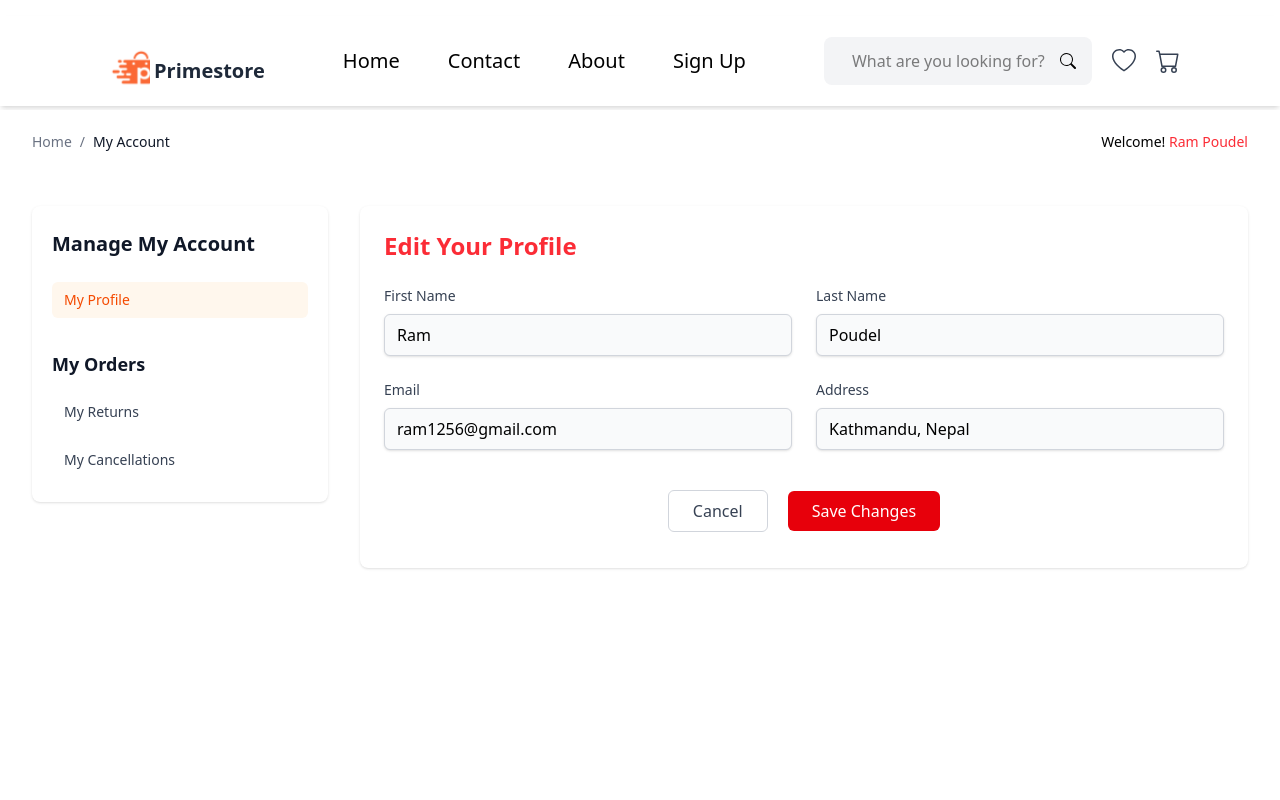
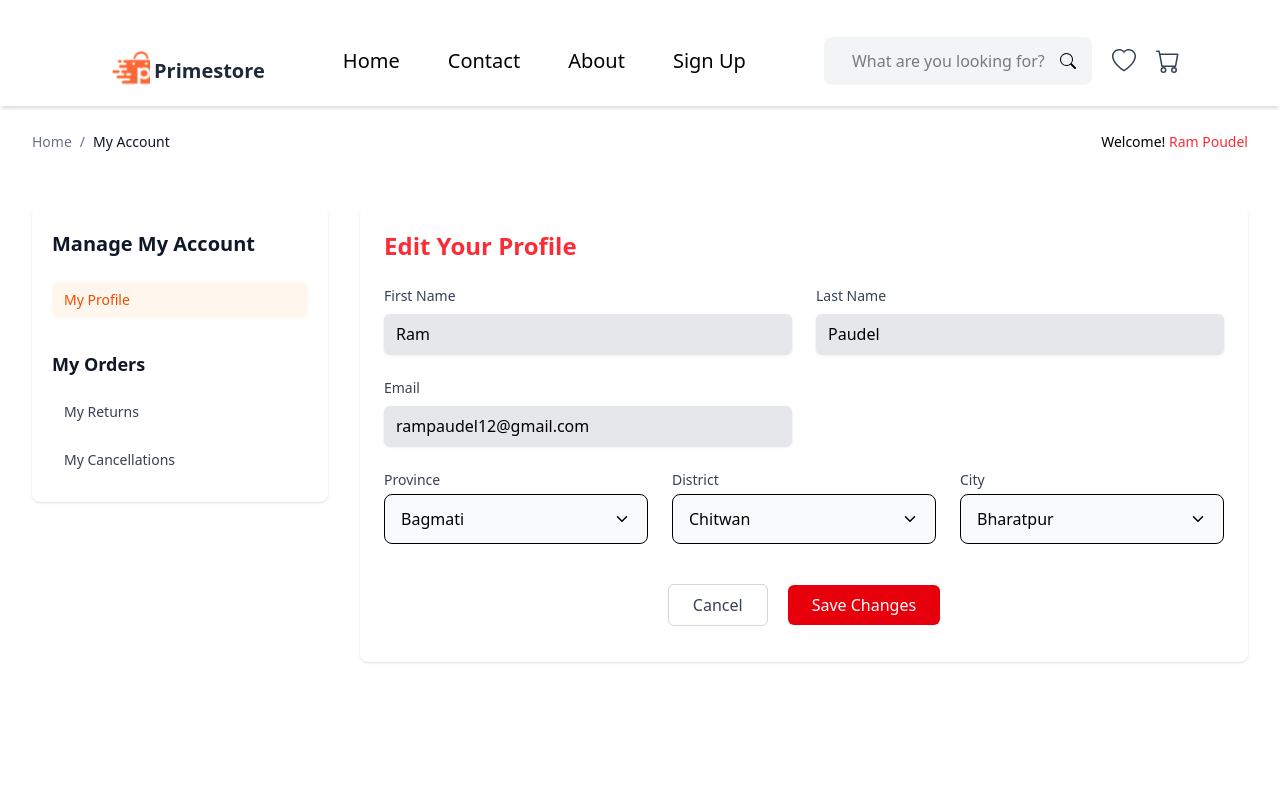
Before and after one commit to sumanpandey21/PrimeStore, a Next.js app: page /myaccount/my_profile in a window 1280 px wide. Shown: the top 800 px of the page. Built offline with nearby package versions, Linux system fonts and the light colour scheme.

Commit message:
Dropdown add for address

```diff
--- a/src/app/myaccount/my_profile/page.jsx
+++ b/src/app/myaccount/my_profile/page.jsx
@@ -1,27 +1,28 @@
 "use client"
-import { useState } from "react"
+import { useEffect, useState } from "react"
 import AlertMessage from "../../components/AlertMessage"
-import Link from "next/link"
+import Users from "../../data/users"
+import Dropdown from "@/app/components/Dropdown"
+import locations from "@/app/data/nepal_locations"
 
 export default function MyProfilePage() {
-  const [formData, setFormData] = useState({
-    firstName: "Ram",
-    lastName: "Poudel",
-    email: "ram1256@gmail.com",
-    address: "Kathmandu, Nepal",
+  const [formData, setFormData] = useState({})
+
+  useEffect(() => {
+    if (Users.users.length > 0) {
+      const user = Users.users[0]
+      console.log(user)
+      setFormData({
+        firstName: user.firstName,
+        lastName: user.lastName,
+        email: user.email,
+        province: user.province || "",
+        district: user.district || "",
+        city: user.city || "",
       })
+    }
+  }, [])
 
-  const handleInputChange = (e) => {
-    const { name, value } = e.target
-    setFormData((prev) => ({ ...prev, [name]: value }))
-  }
-
-  const regexRules = {
-    firstName: /^[A-Za-z]{2,}$/,
-    lastName: /^[A-Za-z]{2,}$/,
-    email: /^[^\s@]+@[^\s@]+\.[^\s@]+$/,
-    address: /^.{5,}$/,
-  }
   const [message, setMessage] = useState("")
   const [alertTrigger, setAlertTrigger] = useState(0)
 
@@ -32,52 +33,38 @@ export default function MyProfilePage() {
 
   const handleSaveChanges = (e) => {
     e.preventDefault()
-    const requiredFields = ["firstName", "lastName", "email", "address"]
-    const missingFields = requiredFields.filter(
-      (field) => !formData[field].trim()
-    )
+    const requiredFields = ["province", "district", "city"]
+    const missingFields = requiredFields.filter((field) => !formData[field])
 
     if (missingFields.length > 0) {
       showMessage(`Please fill in: ${missingFields.join(", ")}`)
       return
     }
 
-    if (!regexRules.firstName.test(formData.firstName)) {
-      showMessage("First name must be at least 2 letters.")
-      return
-    }
-    if (!regexRules.lastName.test(formData.lastName)) {
-      showMessage("Last name must be at least 2 letters.")
-      return
-    }
-    if (!regexRules.email.test(formData.email)) {
-      showMessage("Enter a valid email address.")
-      return
-    }
-    if (!regexRules.address.test(formData.address)) {
-      showMessage("Address must be at least 5 characters.")
-      return
-    }
-
-    showMessage("Message sent successfully!")
-
-    setFormData({
-      firstName: "",
-      lastName: "",
-      email: "",
-      address: "",
-    })
+    showMessage("Saved successfully!")
   }
 
   const handleCancel = () => {
+    if (Users.users.length > 0) {
+      const user = Users.users[0]
       setFormData({
-      firstName: "",
-      lastName: "",
-      email: "",
-      address: "",
+        firstName: user.firstName,
+        lastName: user.lastName,
+        email: user.email,
+        province: user.province || "",
+        district: user.district || "",
+        city: user.city || "",
       })
     }
+  }
 
+  const provinces = locations.provinces
+  const districts = formData.province
+    ? provinces.find((p) => p.name === formData.province)?.districts || []
+    : []
+  const cities = formData.district
+    ? districts.find((d) => d.name === formData.district)?.cities || []
+    : []
   return (
     <div className="lg:w-full">
       <div className="bg-white rounded-lg shadow-sm p-6">
@@ -86,86 +73,65 @@ export default function MyProfilePage() {
         </h2>
         <form onSubmit={handleSaveChanges} className="space-y-6 mb-3">
           <div className="grid grid-cols-1 md:grid-cols-2 gap-6">
-            <div>
-              <label
-                htmlFor="firstName"
-                className="block text-sm font-medium text-gray-700 mb-2"
-              >
-                First Name
+            {["firstName", "lastName", "email"].map((field) => (
+              <div key={field}>
+                <label className="block text-sm font-medium text-gray-700 mb-2">
+                  {field === "firstName"
+                    ? "First Name"
+                    : field === "lastName"
+                    ? "Last Name"
+                    : "Email"}
                 </label>
                 <input
-                type="text"
-                id="firstName"
-                name="firstName"
-                value={formData.firstName}
-                onChange={handleInputChange}
-                className="w-full px-3 py-2 border border-gray-300 rounded-md shadow-sm bg-gray-50 focus:outline-none focus:ring-2 focus:ring-red-500 focus:border-red-500"
+                  type={field === "email" ? "email" : "text"}
+                  value={formData[field] || ""}
+                  disabled
+                  className="w-full px-3 py-2 rounded-md shadow-sm bg-gray-200 cursor-not-allowed"
                 />
               </div>
-            <div>
-              <label
-                htmlFor="lastName"
-                className="block text-sm font-medium text-gray-700 mb-2"
-              >
-                Last Name
-              </label>
-              <input
-                type="text"
-                id="lastName"
-                name="lastName"
-                value={formData.lastName}
-                onChange={handleInputChange}
-                className="w-full px-3 py-2 border border-gray-300 rounded-md shadow-sm bg-gray-50 focus:outline-none focus:ring-2 focus:ring-red-500 focus:border-red-500"
+            ))}
+          </div>
+
+          {/* Address Dropdowns */}
+          <div className="grid grid-cols-1 md:grid-cols-3 gap-6">
+            <Dropdown
+              label="Province"
+              options={locations.provinces}
+              value={formData.province}
+              onChange={(val) =>
+                setFormData({
+                  ...formData,
+                  province: val,
+                  district: "",
+                  city: "",
+                })
+              }
             />
-            </div>
-          </div>
-          <div className="grid grid-cols-1 md:grid-cols-2 gap-6">
-            <div>
-              <label
-                htmlFor="email"
-                className="block text-sm font-medium text-gray-700 mb-2"
-              >
-                Email
-              </label>
-              <input
-                type="email"
-                id="email"
-                name="email"
-                value={formData.email}
-                onChange={handleInputChange}
-                className="w-full px-3 py-2 border border-gray-300 rounded-md shadow-sm bg-gray-50 focus:outline-none focus:ring-2 focus:ring-red-500 focus:border-red-500"
+            <Dropdown
+              label="District"
+              options={districts}
+              value={formData.district}
+              onChange={(val) =>
+                setFormData({ ...formData, district: val, city: "" })
+              }
             />
-            </div>
-            <div>
-              <label
-                htmlFor="address"
-                className="block text-sm font-medium text-gray-700 mb-2"
-              >
-                Address
-              </label>
-              <input
-                type="text"
-                id="address"
-                name="address"
-                value={formData.address}
-                onChange={handleInputChange}
-                className="w-full px-3 py-2 border border-gray-300 rounded-md shadow-sm bg-gray-50 focus:outline-none focus:ring-2 focus:ring-red-500 focus:border-red-500"
+            <Dropdown
+              label="City"
+              options={cities}
+              value={formData.city}
+              onChange={(val) => setFormData({ ...formData, city: val })}
             />
-            </div>
           </div>
 
           {/* Action Buttons */}
-          <div className="flex items-center justify-center sm:flex-row gap-5 mt-10">
-            <Link href={"/"}>
+          <div className="flex flex-col sm:flex-row items-center justify-center gap-5 mt-10">
             <button
               type="button"
               onClick={handleCancel}
               className="px-6 py-2 border border-gray-300 rounded-md text-gray-700 bg-white hover:bg-gray-100 active:bg-gray-300 transition-colors"
             >
               Cancel
-              </button>{" "}
-            </Link>
-
+            </button>
             <button
               type="submit"
               className="px-6 py-2 bg-red-600 text-white rounded-md hover:bg-red-700 active:bg-red-800 transition-colors"
@@ -174,6 +140,7 @@ export default function MyProfilePage() {
             </button>
           </div>
         </form>
+
         <AlertMessage message={message} trigger={alertTrigger} />
       </div>
     </div>
```
Lines whose indentation alone changed are shown as unchanged.
